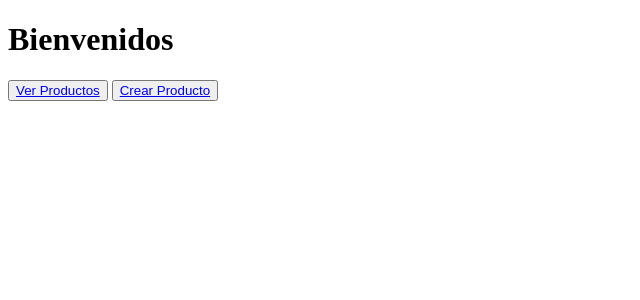
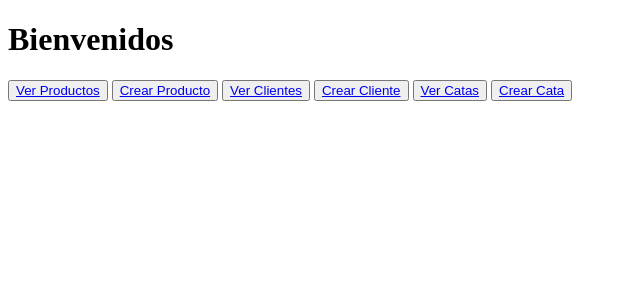
Before and after one commit to JChena/TuPrimeraPagina-Chena, a Django app: page / in a window 1280 px wide. Shown: the top 300 px of the page, without its empty margins (0-640 px from the left). Run offline with Django 5.2, Linux system fonts and the light colour scheme.

Commit message:
SegundaVersion

```diff
--- a/CaskProject/CaskApp/Templates/CaskApp/index.html
+++ b/CaskProject/CaskApp/Templates/CaskApp/index.html
@@ -5,5 +5,9 @@
 
     <button><a href="{% url 'producto_list' %}">Ver Productos</a></button>
     <button><a href="{% url 'producto_form' %}">Crear Producto</a></button>
+    <button><a href="{% url 'cliente_list' %}">Ver Clientes</a></button>
+    <button><a href="{% url 'cliente_form' %}">Crear Cliente</a></button>
+    <button><a href="{% url 'cata_list' %}">Ver Catas</a></button>
+    <button><a href="{% url 'cata_form' %}">Crear Cata</a></button>
 
 {% endblock contenido %}
--- a/CaskProject/CaskApp/urls.py
+++ b/CaskProject/CaskApp/urls.py
@@ -21,4 +21,8 @@ urlpatterns = [
     path('', views.index, name='index'),
     path('producto/list', views.producto_list, name='producto_list'),
     path('producto/form', views.producto_form, name='producto_form'),
+    path('cliente/list', views.cliente_list, name='cliente_list'),
+    path('cliente/form', views.cliente_form, name='cliente_form'),
+    path('cata/list', views.cata_list, name='cata_list'),
+    path('cata/form', views.cata_form, name='cata_form'),
 ]
--- a/CaskProject/CaskApp/views.py
+++ b/CaskProject/CaskApp/views.py
@@ -19,3 +19,33 @@ def producto_form(request):
     else:
         form = forms.ProductoForm()
     return render(request, 'CaskApp/producto_form.html', {'form': form})
+
+def cliente_list(request):
+    consulta = models.Cliente.objects.all()
+    contexto = {'clientes': consulta}
+    return render(request, 'CaskApp/cliente_list.html', contexto)
+
+def cliente_form(request):
+    if request.method == "POST":
+        form = forms.ClienteForm(request.POST)
+        if form.is_valid():
+            form.save()
+            return redirect('cliente_list')
+    else:
+        form = forms.ClienteForm()
+    return render(request, 'CaskApp/cliente_form.html', {'form': form})
+
+def cata_list(request):
+    consulta = models.Cata.objects.all()
+    contexto = {'catas': consulta}
+    return render(request, 'CaskApp/cata_list.html', contexto)
+
+def cata_form(request):
+    if request.method == "POST":
+        form = forms.CataForm(request.POST)
+        if form.is_valid():
+            form.save()
+            return redirect('cata_list')
+    else:
+        form = forms.CataForm()
+    return render(request, 'CaskApp/cata_form.html', {'form': form})
```
Also changed, not shown: CaskProject/CaskApp/Templates/CaskApp/cata_form.html (added, +11 -0 lines), CaskProject/CaskApp/Templates/CaskApp/cata_list.html (added, +13 -0 lines), CaskProject/CaskApp/Templates/CaskApp/cliente_form.html (added, +11 -0 lines), CaskProject/CaskApp/Templates/CaskApp/cliente_list.html (added, +14 -0 lines), CaskProject/CaskApp/forms.py (+10 -0 lines), CaskProject/db.sqlite3.
